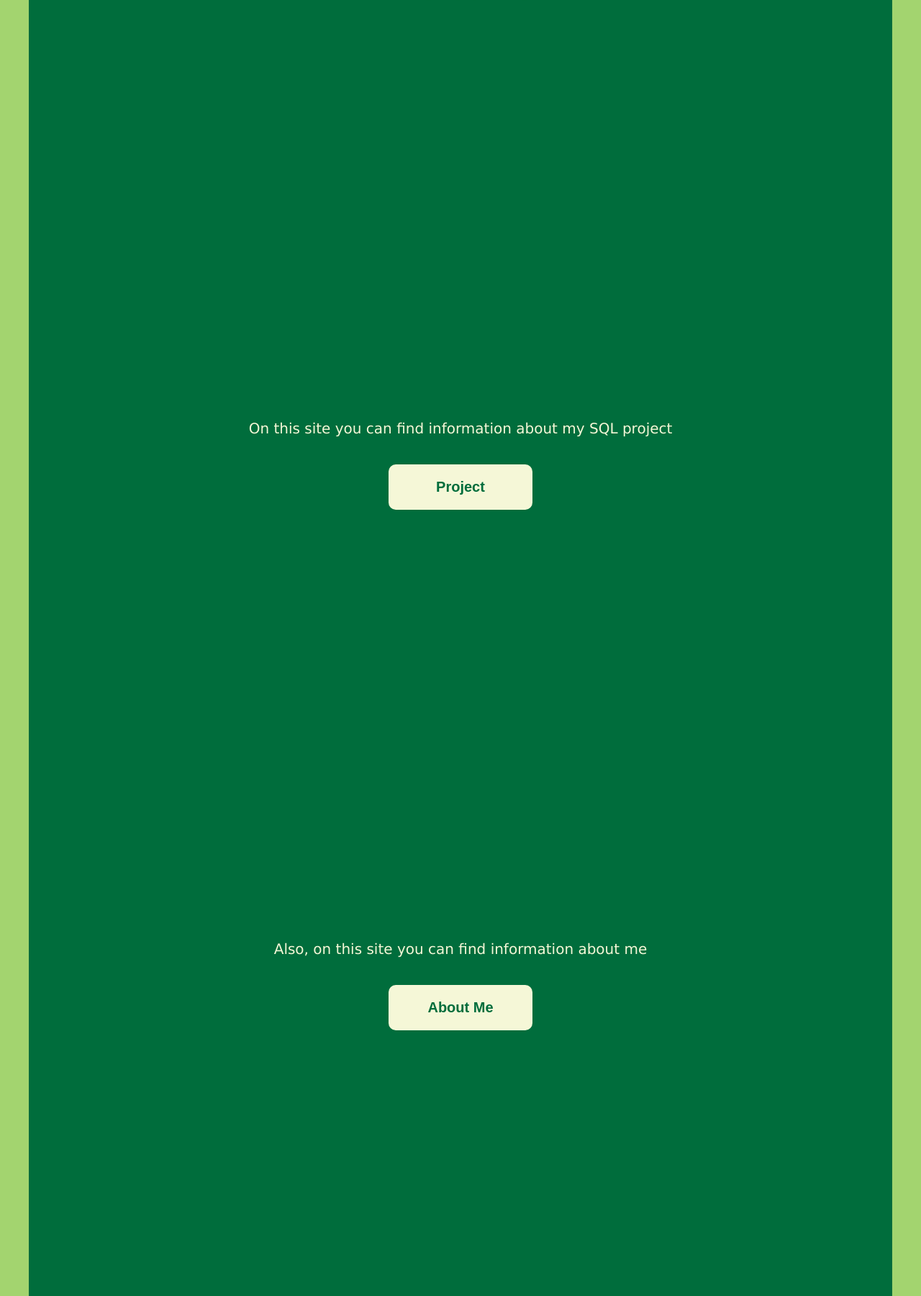
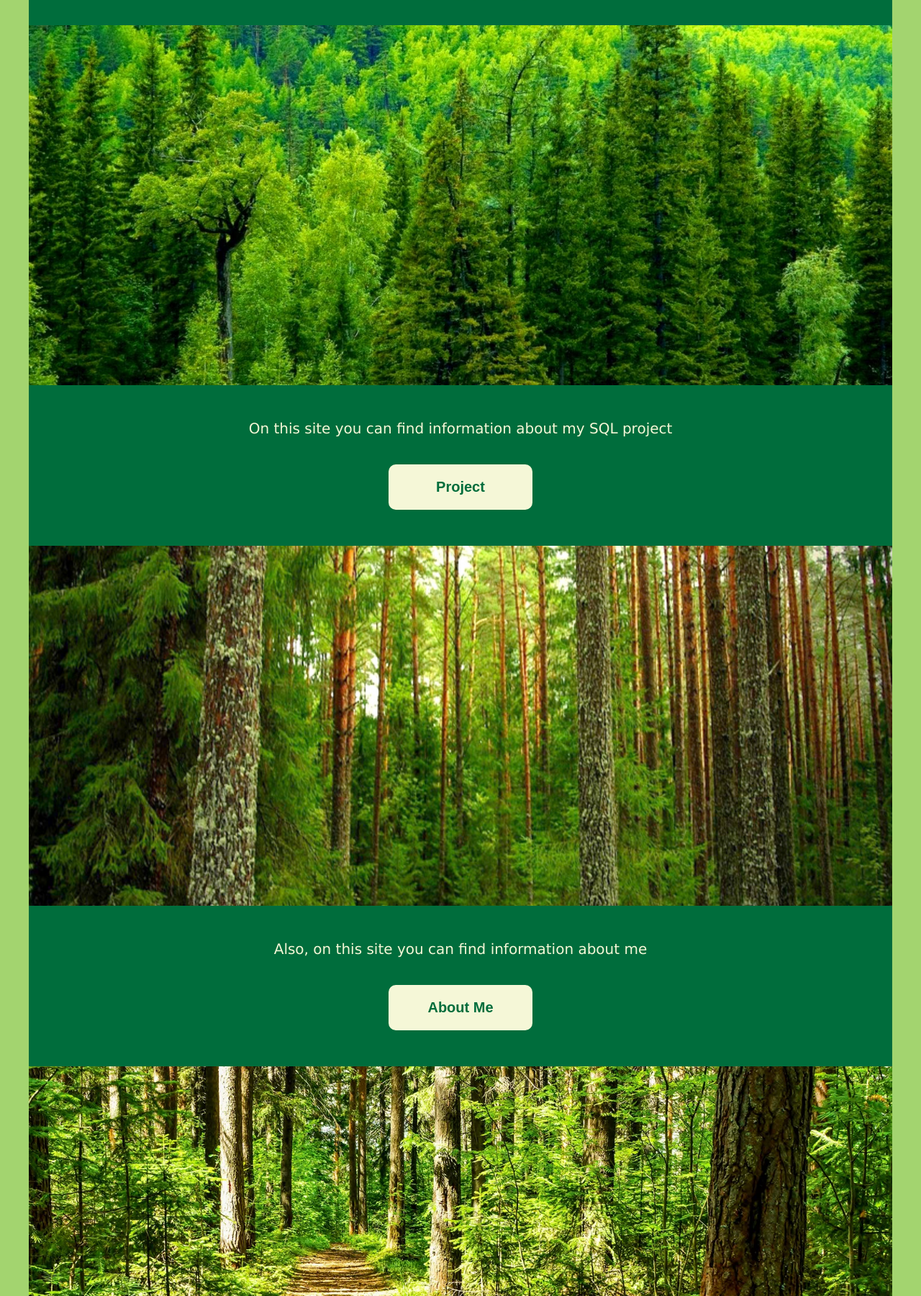
Before and after one commit to ZnakC/web-engineering-portfolio, a plain HTML site: page index.html in a window 1280 px wide. Shown: the part 360-2160 px from the top of the page at 72% size. Drawn offline with Linux system fonts and the light colour scheme.

Commit message:
Fix image paths relative to CSS folder

```diff
--- a/styles/index.css
+++ b/styles/index.css
@@ -40,17 +40,17 @@
 }
 
 .parallax1{
-    background-image: url("images/top-forest.jpg");
+    background-image: url("../images/top-forest.jpg");
 }
 
 .parallax2{
-    background-image: url("images/forest.jpeg");
+    background-image: url("../images/forest.jpeg");
 }
 
 .parallax3{
-    background-image: url("images/bottom-forest.webp");
+    background-image: url("../images/bottom-forest.webp");
 }
 
 .parallax4{
-    background-image: url("images/last-forest.png");
+    background-image: url("../images/last-forest.png");
 }
```
